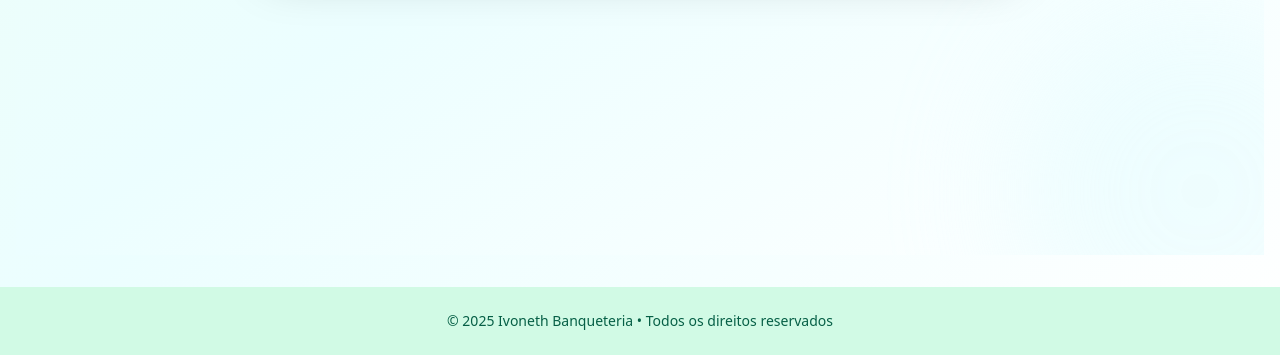
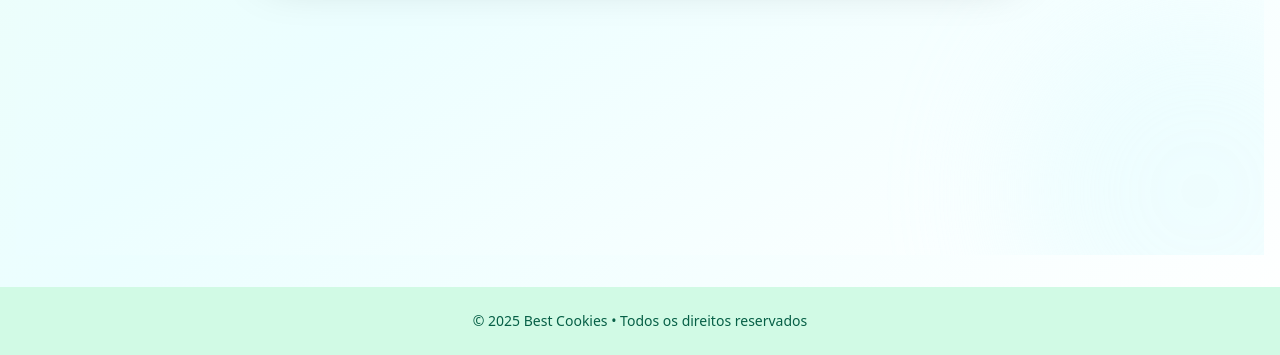
Before and after one commit to caiogn-dev/BestCookies, a Django app: template cookies/templates/loja/cart.html in a window 1280 px wide. Shown: the part 645-1000 px from the top of the page. Run offline with Django 5.2, Linux system fonts and the light colour scheme; the template is opened without the code that fills it, so the values that code supplies are empty; style sheets or scripts are compiled from the project's sources; some libraries are stand-ins or nearby versions.

Commit message:
finalizando

```diff
--- a/cookies/cookies/settings.py
+++ b/cookies/cookies/settings.py
@@ -31,7 +31,7 @@ environ.Env.read_env(BASE_DIR / '.env')
 SECRET_KEY = env('SECRET_KEY')
 
 # SECURITY WARNING: don't run with debug turned on in production!
-DEBUG = True
+DEBUG = False
 
 ALLOWED_HOSTS = ['.onrender.com', 'localhost', '127.0.0.1']
 
--- a/cookies/templates/loja/base.html
+++ b/cookies/templates/loja/base.html
@@ -19,7 +19,6 @@
 
         {% if user.is_authenticated %}
           <span class="text-sm">Olá, {{ user.username }}</span>
-          <a href="#" class="text-sm hover:text-emerald-600">Perfil</a>
           <form action="{% url 'logout' %}" method="post" class="inline">
             {% csrf_token %}
             <button type="submit" class="text-sm text-red-600 hover:underline">Logout</button>
@@ -45,7 +44,7 @@
   </main>
 
   <footer class="bg-emerald-100 py-6 text-center text-sm text-emerald-800">
-    &copy; 2025 Ivoneth Banqueteria • Todos os direitos reservados
+    &copy; 2025 Best Cookies • Todos os direitos reservados
   </footer>
 </body>
 </html>
```
